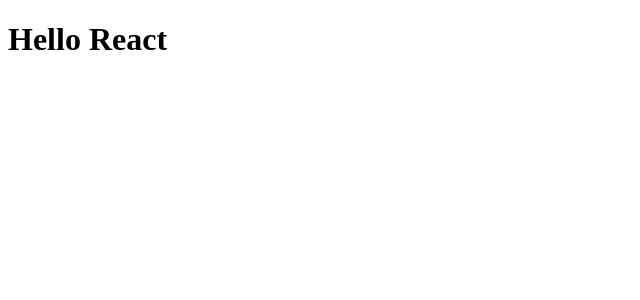
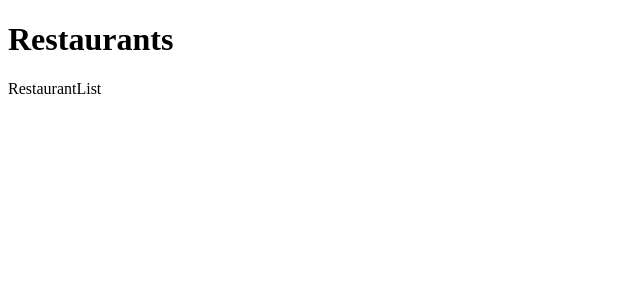
Before and after one commit to kisp/opinion-ate, a React (Vite) app: page / in a window 1280 px wide. Shown: the top 300 px of the page, without its empty margins (0-640 px from the left). Built offline with nearby package versions, Linux system fonts and the light colour scheme.

Commit message:
Add RestaurantScreen and RestaurantList

```diff
--- a/src/App.jsx
+++ b/src/App.jsx
@@ -1,7 +1,9 @@
+import RestaurantScreen from './components/RestaurantScreen.jsx'
+
 function App() {
   return (
     <div>
-      <h1>Hello React</h1>
+      <RestaurantScreen />
     </div>
   )
 }
--- /dev/null
+++ b/src/components/RestaurantList.jsx
@@ -0,0 +1,3 @@
+export default function RestaurantList() {
+  return <div>RestaurantList</div>
+}
--- /dev/null
+++ b/src/components/RestaurantScreen.jsx
@@ -0,0 +1,10 @@
+import RestaurantList from './RestaurantList.jsx'
+
+export default function RestaurantScreen() {
+  return (
+    <div>
+      <h1>Restaurants</h1>
+      <RestaurantList />
+    </div>
+  )
+}
```
Also changed, not shown: 1 other file (tests, documents, lock files or other folders).
